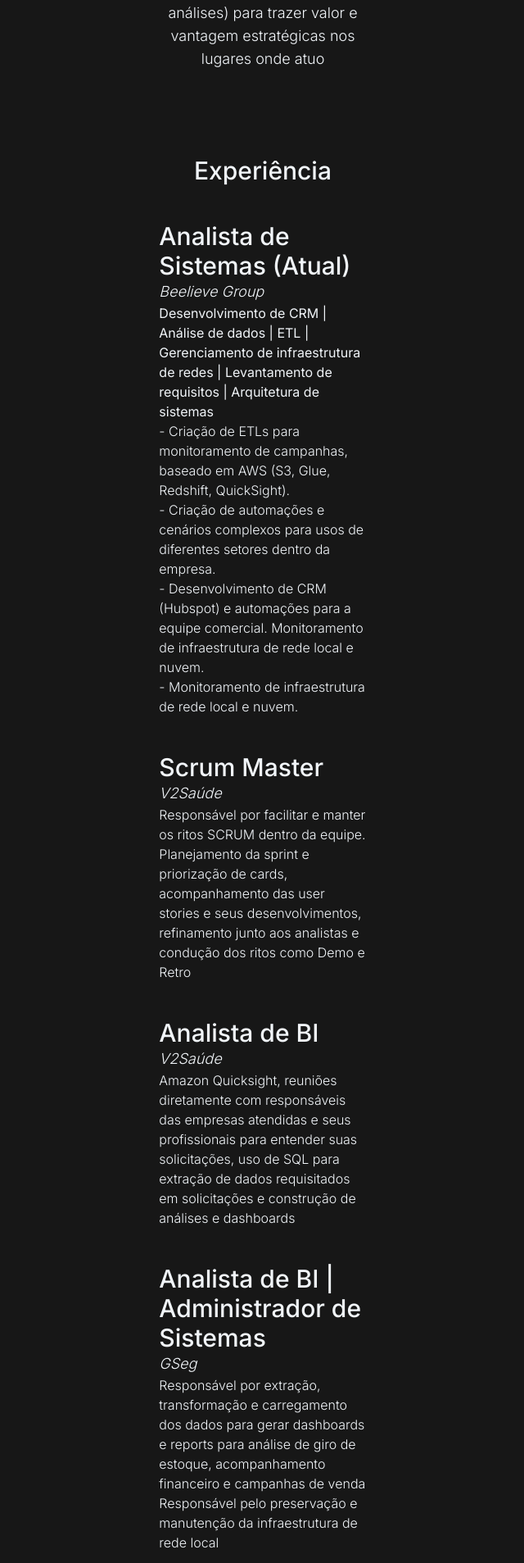
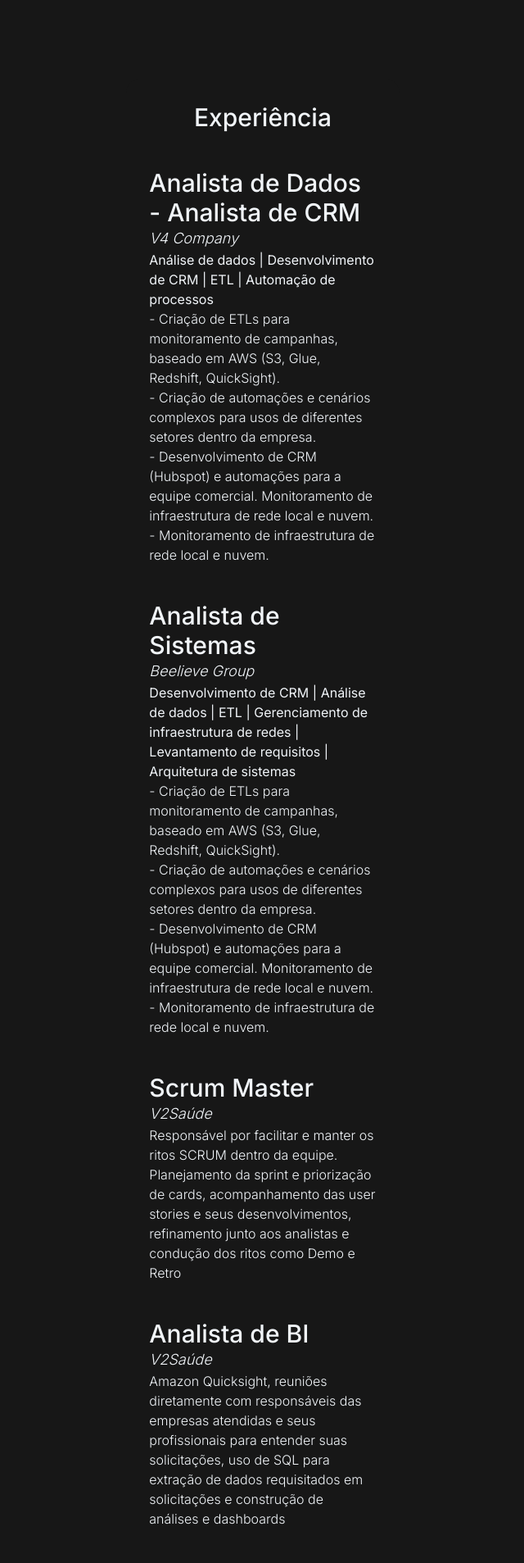
Before and after one commit to VinSan5/vinsan-portfolio, a Next.js app: page / in a window 1280 px wide. Shown: the part 946-2853 px from the top of the page at 82% size, without its empty margins (319-959 px from the left). Built offline with nearby package versions, Linux system fonts and the light colour scheme.

Commit message:
Alguns dados alterados

```diff
--- a/src/app/page.js
+++ b/src/app/page.js
@@ -21,7 +21,7 @@
 
             <h3 className='text-2xl py-2 text-slate-100'>Desenvolvedor. Analista. Solucionador de problemas</h3>
 
-            <div className='relative mx-auto rounded-full w-80 h-80 mt-10 overflow-hidden'>
+            <div className='relative mx-auto rounded-full w-80 h-85 mt-10 overflow-hidden'>
               <img src='/images/me1.jpg' alt='dev image'/>
             </div>
 
@@ -33,14 +33,24 @@
               </a>
             </div>
 
-            <div className='m-5 p-5 bg-neutral-900 text-slate-100'>
+            <div className='bg-neutral-900 text-slate-100'>
               <p className='text-center text-4xl font-normal'>Olá!</p>
               <br></br>
               <p className='text-center text-lg font-light'>Meu nome é Vinícius, e atualmente trabalho utilizando tecnolgia (códigos, scripts e análises) para trazer valor e vantagem estratégicas nos lugares onde atuo</p>
               <br></br>
-              <p className='text-center text-3xl mt-20 font-medium bg-neutral-900'>Experiência</p>
+
+              <div className='mt-20 mb-10 bg-neutral-900 p-7 rounded-2xl'>
+                <p className='text-center text-3xl font-medium'>Experiência</p>
                 <br></br>
-              <p className='text-start text-3xl mt-5 font-medium bg-neutral-900'>Analista de Sistemas (Atual)</p>
+                <p className='text-start text-3xl mt-5 font-medium'>Analista de Dados - Analista de CRM</p>
+                <p className='text-start text-lg italic font-light'>V4 Company</p>
+                <p className='text-start text-md font-light'><strong>Análise de dados | Desenvolvimento de CRM | ETL | Automação de processos</strong></p>
+                <p className='text-start text-md font-light'>- Criação de ETLs para monitoramento de campanhas, baseado em AWS (S3, Glue, Redshift, QuickSight).</p>
+                <p className='text-start text-md font-light'>- Criação de automações e cenários complexos para usos de diferentes setores dentro da empresa.</p>
+                <p className='text-start text-md font-light'>- Desenvolvimento de CRM (Hubspot) e automações para a equipe comercial. Monitoramento de infraestrutura de rede local e nuvem.</p>
+                <p className='text-start text-md font-light'>- Monitoramento de infraestrutura de rede local e nuvem.</p>
+                <br></br>
+                <p className='text-start text-3xl mt-5 font-medium'>Analista de Sistemas</p>
                 <p className='text-start text-lg italic font-light'>Beelieve Group</p>
                 <p className='text-start text-md font-light'><strong>Desenvolvimento de CRM | Análise de dados | ETL | Gerenciamento de infraestrutura de redes | Levantamento de requisitos | Arquitetura de sistemas</strong></p>
                 <p className='text-start text-md font-light'>- Criação de ETLs para monitoramento de campanhas, baseado em AWS (S3, Glue, Redshift, QuickSight).</p>
@@ -48,18 +58,30 @@
                 <p className='text-start text-md font-light'>- Desenvolvimento de CRM (Hubspot) e automações para a equipe comercial. Monitoramento de infraestrutura de rede local e nuvem.</p>
                 <p className='text-start text-md font-light'>- Monitoramento de infraestrutura de rede local e nuvem.</p>
                 <br></br>
-              <p className='text-start text-3xl mt-5 font-medium bg-neutral-900'>Scrum Master</p>
+                <p className='text-start text-3xl mt-5 font-medium'>Scrum Master</p>
                 <p className='text-start text-lg italic font-light'>V2Saúde</p>
                 <p className='text-start text-md font-light'>Responsável por facilitar e manter os ritos SCRUM dentro da equipe. Planejamento da sprint e priorização de cards, acompanhamento das user stories e seus desenvolvimentos, refinamento junto aos analistas e condução dos ritos como Demo e Retro</p>
                 <br></br>
-              <p className='text-start text-3xl mt-5 font-medium bg-neutral-900'>Analista de BI</p>
+                <p className='text-start text-3xl mt-5 font-medium'>Analista de BI</p>
                 <p className='text-start text-lg italic font-light'>V2Saúde</p>
                 <p className='text-start text-md font-light'>Amazon Quicksight, reuniões diretamente com responsáveis das empresas atendidas e seus profissionais para entender suas solicitações, uso de SQL para extração de dados requisitados em solicitações e construção de análises e dashboards</p>
                 <br></br>
-              <p className='text-start text-3xl mt-5 font-medium bg-neutral-900'>Analista de BI | Administrador de Sistemas</p>
+                <p className='text-start text-3xl mt-5 font-medium'>Analista de BI | Administrador de Sistemas</p>
                 <p className='text-start text-lg italic font-light'>GSeg</p>
                 <p className='text-start text-md font-light'>Responsável por extração, transformação e carregamento dos dados para gerar dashboards e reports para análise de giro de estoque, acompanhamento financeiro e campanhas de venda</p>
                 <p className='text-start text-md font-light'>Responsável pelo preservação e manutenção da infraestrutura de rede local</p>
+                <br></br>
+              </div>
+
+              <div className='bg-neutral-900 mt-20 p-7 rounded-2xl'>
+                <p className='text-center text-3xl font-medium'>Educação</p>
+                <br></br>
+                <p className='text-start text-3xl mt-5 font-medium'>Análise e Desenvolvimento de Sistemas</p>
+                <p className='text-start text-md font-light'>Universidade de Mogi das Cruzes | Completo (12/23)</p>
+                <br></br>
+                <p className='text-start text-3xl mt-5 font-medium'>Matemática - Bacharelado</p>
+                <p className='text-start text-md font-light mb-5'>Universidade Anhembi Morumbi | Cursando</p>
+              </div>
               <br></br>
               <p className='text-center text-3xl mt-20 font-medium bg-neutral-900'>Projetos</p>
               <br></br>
@@ -82,11 +104,6 @@
               <p className='text-start text-3xl mt-5 font-medium bg-neutral-900'>Módulo de licitações</p>
               <p className='text-start text-md italic font-light'>Novo módulo em ERP para viabilizar o atendimento para licitações às empresas usuárias do software<br></br>Entregue | Projeto profissional<br></br>Papel: Scrum Master, PO<br></br>Tecnologias: Jira, Java, React</p>
               <p className='text-start mt-1 text-md font-light'>Módulo em sistema que, após estudos, possibilita que os usuários do software tenham um acompanhamento completo de suas licitações e empenhos a serem cumpridos. Conta com soluções como controle de prazos, controle de materiais entregues e pendentes, emissão de notas de serviço, etc</p>
-              <br></br>
-              <p className='text-center text-3xl mt-20 font-medium bg-neutral-900'>Educação</p>
-              <br></br>
-              <p className='text-start text-3xl mt-5 font-medium bg-neutral-900'>Análise e Desenvolvimento de Sistemas</p>
-              <p className='text-start text-md italic font-light'>Universidade de Mogi das Cruzes | 4/4 (12/23)</p>
             </div>
           </div>
 
```
Lines whose indentation alone changed are shown as unchanged.
